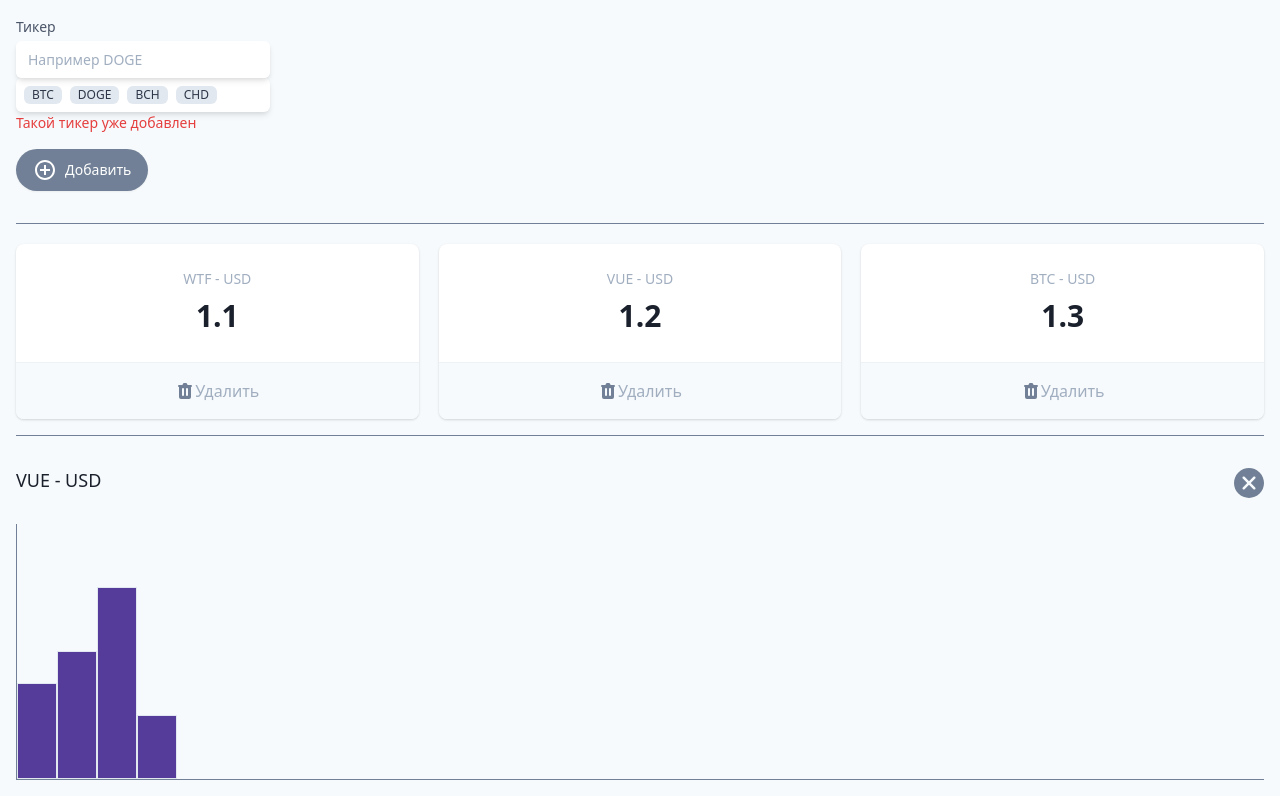
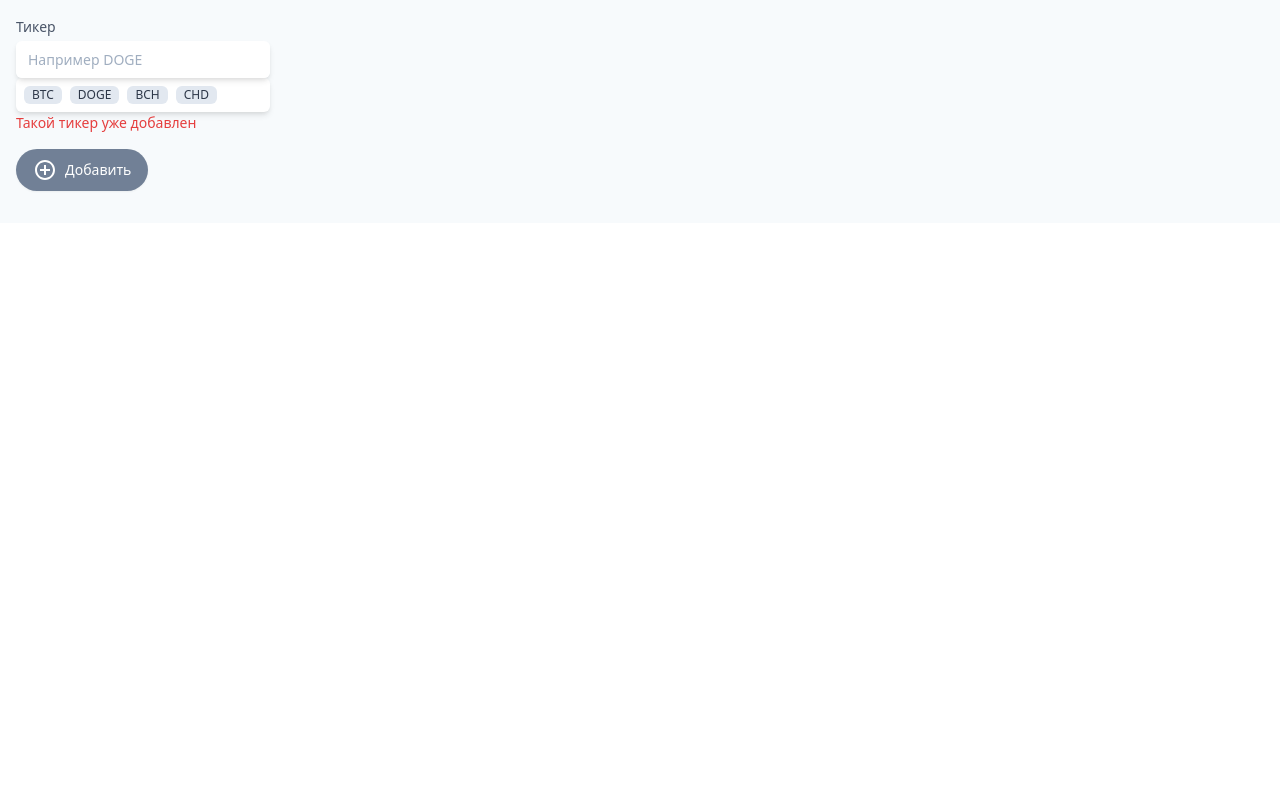
Before and after one commit to sezardino/vue-education, a Vue app: page / in a window 1280 px wide. Built offline with nearby package versions, Linux system fonts and the light colour scheme.

Commit message:
add logick

```diff
--- a/src/App.vue
+++ b/src/App.vue
@@ -94,8 +94,10 @@
         <hr class="w-full border-t border-gray-600 my-4" />
         <dl class="mt-5 grid grid-cols-1 gap-5 sm:grid-cols-3">
           <div
-            v-for="(item, index) in tikers"
+            v-for="item in tikers"
             :key="item.name"
+            @click="trackSell(item)"
+            :class="{ 'border-4': sell === item }"
             class="bg-white overflow-hidden shadow rounded-lg border-purple-800 border-solid cursor-pointer"
           >
             <div class="px-4 py-5 sm:p-6 text-center">
@@ -108,7 +110,7 @@
             </div>
             <div class="w-full border-t border-gray-200"></div>
             <button
-              @click="removeTiker(index)"
+              @click.stop="removeTiker(item)"
               class="flex items-center justify-center font-medium w-full bg-gray-100 px-4 py-4 sm:px-6 text-md text-gray-500 hover:text-gray-600 hover:bg-gray-200 hover:opacity-20 transition-all focus:outline-none"
             >
               <svg
@@ -129,17 +131,19 @@
         </dl>
         <hr class="w-full border-t border-gray-600 my-4" />
       </template>
-      <section class="relative">
+      <section class="relative" v-if="sell">
         <h3 class="text-lg leading-6 font-medium text-gray-900 my-8">
-          VUE - USD
+          {{ sell.name }} - USD
         </h3>
         <div class="flex items-end border-gray-600 border-b border-l h-64">
-          <div class="bg-purple-800 border w-10 h-24"></div>
-          <div class="bg-purple-800 border w-10 h-32"></div>
-          <div class="bg-purple-800 border w-10 h-48"></div>
-          <div class="bg-purple-800 border w-10 h-16"></div>
+          <div
+            v-for="(bar, index) in styleGraph()"
+            :key="index"
+            :style="{ height: `${bar}%` }"
+            class="bg-purple-800 border w-10"
+          ></div>
         </div>
-        <button type="button" class="absolute top-0 right-0">
+        <button @click="closeSell" type="button" class="absolute top-0 right-0">
           <svg
             xmlns="http://www.w3.org/2000/svg"
             xmlns:xlink="http://www.w3.org/1999/xlink"
@@ -174,24 +178,53 @@ export default {
   data() {
     return {
       tiker: "",
-      tikers: [
-        { name: "WTF", price: 1.1 },
-        { name: "VUE", price: 1.2 },
-        { name: "BTC", price: 1.3 },
-      ],
+      sell: null,
+      graph: [],
+      tikers: [],
     };
   },
 
   methods: {
     addTiker() {
       if (this.tiker) {
-        const tiker = { name: this.tiker, price: 1.4 };
+        const tiker = { name: this.tiker, price: "" };
         this.tikers.push(tiker);
         this.tiker = "";
+        setInterval(async () => {
+          const response = await fetch(
+            `https://min-api.cryptocompare.com/data/price?fsym=${tiker.name}&tsyms=USD`
+          );
+          if (response.ok) {
+            const result = await response.json();
+            this.tikers.find(
+              (item) => item.name === tiker.name
+            ).price = result.USD.toFixed(2);
+            this.graph.push(result.USD);
+          } else {
+            console.log(response.statusText);
+          }
+        }, 5000);
       }
     },
-    removeTiker(index) {
-      this.tikers.splice(index, 1);
+    closeSell() {
+      this.sell = null;
+    },
+    removeTiker(selected) {
+      this.tikers = this.tikers.filter((item) => item.name !== selected.name);
+      if (this.sell?.name === selected.name) {
+        this.closeSell();
+      }
+    },
+    async trackSell(value) {
+      this.sell = value;
+      console.log(value.price);
+    },
+    styleGraph() {
+      const maxValue = Math.max(...this.graph);
+      const minValue = Math.min(...this.graph);
+      return this.graph.map(
+        (price) => 5 + ((price - minValue) * 95) / (maxValue - minValue)
+      );
     },
   },
 };
```
